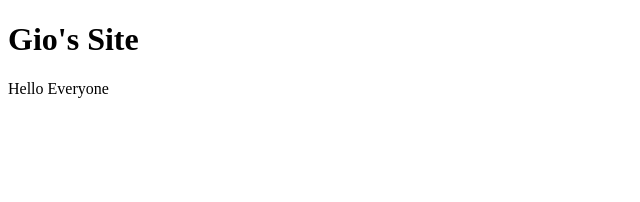
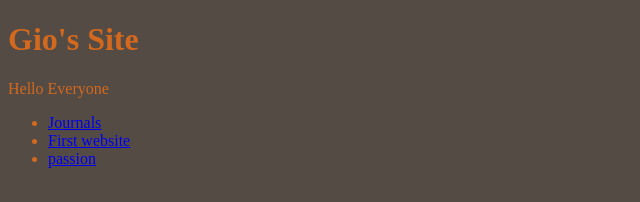
Before and after one commit to city3440/class-site, a plain HTML site: page index.html in a window 1280 px wide. Shown: the whole page, without its empty margins (0-640 px from the left). Drawn offline with Linux system fonts and the light colour scheme.

Commit message:
add journals and past projrects

```diff
--- /dev/null
+++ b/class.css
@@ -0,0 +1,4 @@
+body {
+    background-color: rgb(85, 75, 69);
+    color: chocolate;
+}
--- /dev/null
+++ b/first-website/main.css
@@ -0,0 +1,43 @@
+body{
+    background-color: lightblue;
+    color: rgb(10, 31, 218);
+    margin:40px;
+}
+
+  img{
+    max-width:100%;
+    width: 500px;
+
+   max-height:200px;
+  }
+  h1 {
+    color:rgb(15, 216, 216);
+  }
+
+  p {
+    color: yellow;
+    background-color: rgb(21, 194, 59);
+    font-size: 30px;
+
+    border: 10px inset lightgreen;
+    border-radius: 20px;
+
+   padding: 30px 40px 10px 90px;
+
+   max-width: 500px;
+
+   height:500px;
+   overflow: auto;
+
+
+}
+
+  .special {
+    color: blue;
+    background-color: orangered;
+  }
+
+  /* css rules that are further down in the document have higher specificyty */
+  .neat {
+    color:blueviolet;
+  }
--- a/index.html
+++ b/index.html
@@ -2,10 +2,23 @@
 <html>
     <head>
         <title>class-site</title>
+        <link rel="stylesheet" href="class.css">
 </head>
 
   <body>
     <h1>Gio's Site</h1>
     <p>Hello Everyone</p>
+
+    <ul>
+        <li>
+            <a href="journals.html">Journals</a>
+        </li>
+        <li>
+            <a target="_blank" href="first-website/index.html">First website</a>
+            <li>
+            <a target="_blank" href="passion/index.html">passion</a>
+            </li>
+        </li>
+    </ul>
   </body>
 </html>
--- /dev/null
+++ b/passion/main passion.css
@@ -0,0 +1,3 @@
+h1 {
+   color: brown;
+}
--- /dev/null
+++ b/passion/main.css
@@ -0,0 +1,55 @@
+body {
+background-color: rgb(126, 114, 98);
+color: ghostwhite;
+}
+
+h1 {
+    color: rgb(221, 24, 24);
+    font-family:Cambria, Cochin, Georgia, Times, 'Times New Roman', serif;
+    font-size: 100px;
+    font-style: oblique;
+    margin: 120px;
+    text-align: center;
+    background-color: gray;
+    border: 10px inset;
+}
+
+p {
+    font-size: 27px;
+    font-family: 'Times New Roman', Times, serif;
+    color:rgb(134, 99, 9);
+    background-color: bisque;
+    text-align: center;
+    margin: 40px;
+    border: 10px inset;
+    padding: 30px, 10px, 20px 40px;
+
+}
+
+img {
+    align-self: center;
+    width: 500%;
+    height: 200%;
+}
+
+
+li {
+    font-size: 40px;
+    font-family: 'Gill Sans', 'Gill Sans MT', Calibri, 'Trebuchet MS', sans-serif ;
+    list-style: disc;
+    margin: 1%;
+
+}
+
+.cool {
+    font-weight: bold;
+    color: coral;
+    text-decoration: underline;
+}
+
+.center {
+    display: block;
+    margin-left: auto;
+    margin-right: auto;
+    width: 40%;
+}
```
Also changed, not shown: first-website/index.html (added, +57 -0 lines), first-website/pages/about.html (added, +14 -0 lines), journals.html (added, +22 -0 lines), passion/index.html (added, +32 -0 lines), first-website/images/rowboat (2).webp (added), passion/images/flying scotsman.jpg (added), passion/images/steam locomotive.jpg (added), 1 other file.
